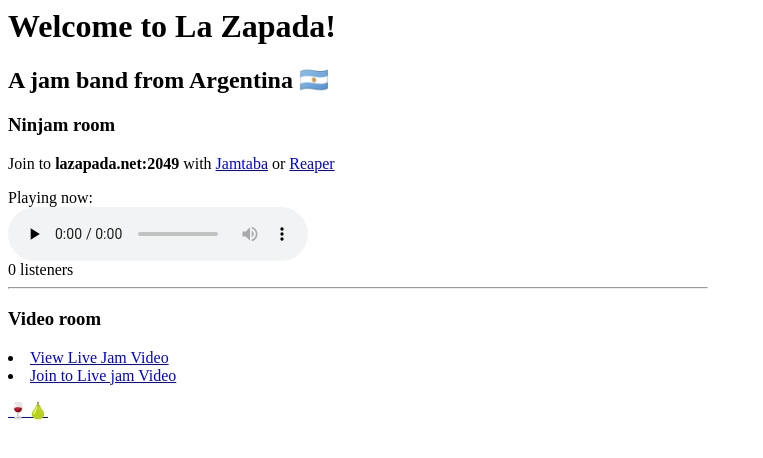
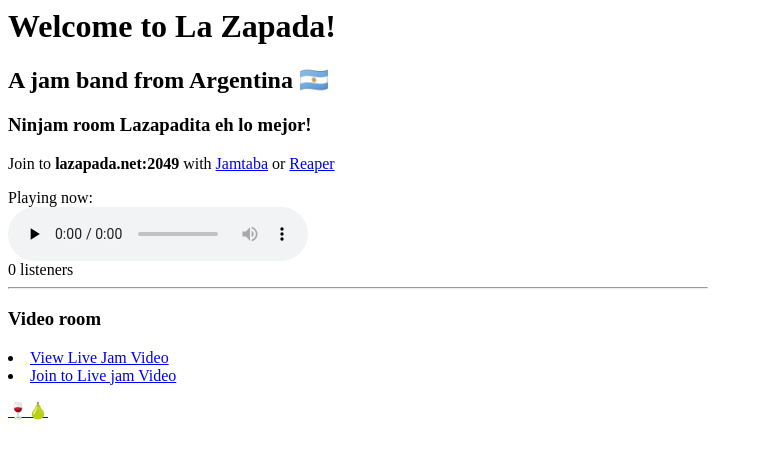
Before and after one commit to pagano/lazapada, a plain HTML site: page web/index.htm in a window 1280 px wide. Shown: the whole page, without its empty margins (0-763 px from the left). Drawn offline with Linux system fonts and the light colour scheme.

Commit message:
Update index.htm

```diff
--- a/web/index.htm
+++ b/web/index.htm
@@ -15,7 +15,7 @@
       <div style="max-width: 700px;" class="text-start">
         <div class="section-jam">
 
-          <h3>Ninjam room</h3>
+          <h3>Ninjam room Lazapadita eh lo mejor!</h3>
           <p>Join to <b>lazapada.net:2049</b> with
             <a href="https://github.com/elieserdejesus/JamTaba/wiki/Jamtaba%27s-user-guide" target="_blank">Jamtaba</a>
             or <a href="https://drive.google.com/file/d/1EEuCw-Uboeoq_tkRgOkXBPoDfz6t9L1w/view?usp=sharing" target="_blank">Reaper</a>
```
